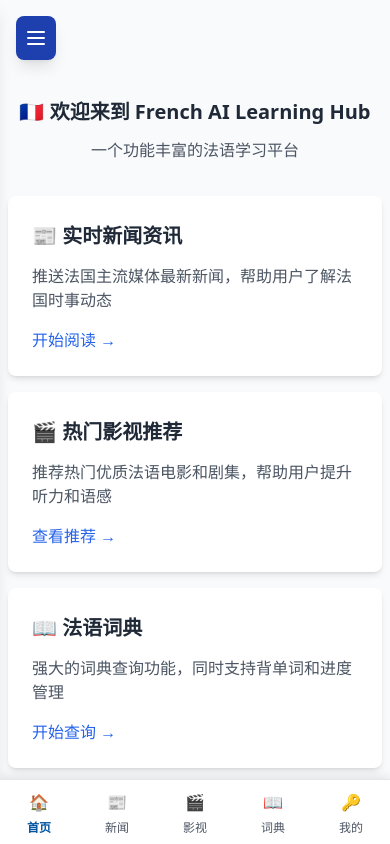
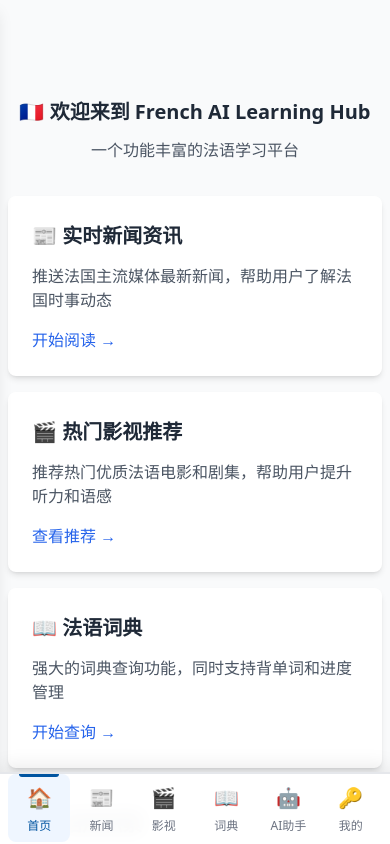
Before and after one commit to SeleneGallagher/French-AI-Learning-Hub, a website with bundled scripts: page index.html in a window 390 px wide. Built offline with nearby package versions, Linux system fonts and the light colour scheme.

Commit message:
Remove mobile menu button, add AI assistant to bottom nav, improve mobile nav styling, fix dictionary path

```diff
--- a/index.html
+++ b/index.html
@@ -58,16 +58,6 @@
     <link rel="stylesheet" href="styles/main.css">
 </head>
 <body class="bg-gray-50">
-    <!-- 移动端菜单按钮 -->
-    <button id="mobile-menu-btn" class="md:hidden fixed top-4 left-4 z-50 bg-blue-800 text-white p-2 rounded-lg shadow-lg">
-        <svg class="w-6 h-6" fill="none" stroke="currentColor" viewBox="0 0 24 24">
-            <path stroke-linecap="round" stroke-linejoin="round" stroke-width="2" d="M4 6h16M4 12h16M4 18h16"></path>
-        </svg>
-    </button>
-
-    <!-- 移动端遮罩层 -->
-    <div id="mobile-overlay" class="md:hidden fixed inset-0 bg-black bg-opacity-50 z-40 hidden"></div>
-
     <div class="flex h-screen overflow-hidden">
         <!-- 左侧导航栏 - 法国深蓝 -->
         <nav id="sidebar" class="fixed md:static w-64 text-white flex flex-col shadow-lg transform -translate-x-full md:translate-x-0 transition-transform duration-300 z-40 h-full" style="background: linear-gradient(180deg, #002654 0%, #001a3d 100%);">
@@ -565,27 +555,31 @@
     </script>
 
     <!-- 移动端底部导航栏 -->
-    <nav id="mobile-nav" class="md:hidden fixed bottom-0 left-0 right-0 bg-white border-t border-gray-200 shadow-lg z-50">
-        <div class="flex justify-around items-center h-16">
-            <a href="#welcome" class="mobile-nav-item flex flex-col items-center justify-center flex-1 h-full text-gray-600 hover:text-blue-600 transition-colors" data-module="welcome">
-                <span class="text-xl mb-1">🏠</span>
-                <span class="text-xs">首页</span>
+    <nav id="mobile-nav" class="md:hidden fixed bottom-0 left-0 right-0 bg-white border-t-2 border-gray-200 shadow-2xl z-50 safe-area-inset-bottom">
+        <div class="flex justify-around items-center h-18 px-2 pb-2">
+            <a href="#welcome" class="mobile-nav-item flex flex-col items-center justify-center flex-1 h-full text-gray-500 hover:text-blue-600 transition-all duration-200 py-2 rounded-lg" data-module="welcome">
+                <span class="text-2xl mb-1">🏠</span>
+                <span class="text-xs font-medium">首页</span>
             </a>
-            <a href="#news" class="mobile-nav-item flex flex-col items-center justify-center flex-1 h-full text-gray-600 hover:text-blue-600 transition-colors" data-module="news">
-                <span class="text-xl mb-1">📰</span>
-                <span class="text-xs">新闻</span>
+            <a href="#news" class="mobile-nav-item flex flex-col items-center justify-center flex-1 h-full text-gray-500 hover:text-blue-600 transition-all duration-200 py-2 rounded-lg" data-module="news">
+                <span class="text-2xl mb-1">📰</span>
+                <span class="text-xs font-medium">新闻</span>
             </a>
-            <a href="#movies" class="mobile-nav-item flex flex-col items-center justify-center flex-1 h-full text-gray-600 hover:text-blue-600 transition-colors" data-module="movies">
-                <span class="text-xl mb-1">🎬</span>
-                <span class="text-xs">影视</span>
+            <a href="#movies" class="mobile-nav-item flex flex-col items-center justify-center flex-1 h-full text-gray-500 hover:text-blue-600 transition-all duration-200 py-2 rounded-lg" data-module="movies">
+                <span class="text-2xl mb-1">🎬</span>
+                <span class="text-xs font-medium">影视</span>
             </a>
-            <a href="#dictionary" class="mobile-nav-item flex flex-col items-center justify-center flex-1 h-full text-gray-600 hover:text-blue-600 transition-colors" data-module="dictionary">
-                <span class="text-xl mb-1">📖</span>
-                <span class="text-xs">词典</span>
+            <a href="#dictionary" class="mobile-nav-item flex flex-col items-center justify-center flex-1 h-full text-gray-500 hover:text-blue-600 transition-all duration-200 py-2 rounded-lg" data-module="dictionary">
+                <span class="text-2xl mb-1">📖</span>
+                <span class="text-xs font-medium">词典</span>
             </a>
-            <a href="#login" class="mobile-nav-item flex flex-col items-center justify-center flex-1 h-full text-gray-600 hover:text-blue-600 transition-colors" data-module="login">
-                <span class="text-xl mb-1">🔑</span>
-                <span class="text-xs">我的</span>
+            <a href="#ai-assistant" class="mobile-nav-item flex flex-col items-center justify-center flex-1 h-full text-gray-500 hover:text-blue-600 transition-all duration-200 py-2 rounded-lg" data-module="ai-assistant">
+                <span class="text-2xl mb-1">🤖</span>
+                <span class="text-xs font-medium">AI助手</span>
+            </a>
+            <a href="#login" class="mobile-nav-item flex flex-col items-center justify-center flex-1 h-full text-gray-500 hover:text-blue-600 transition-all duration-200 py-2 rounded-lg" data-module="login">
+                <span class="text-2xl mb-1">🔑</span>
+                <span class="text-xs font-medium">我的</span>
             </a>
         </div>
     </nav>
@@ -607,11 +601,11 @@
             const hash = window.location.hash.slice(1) || 'welcome';
             document.querySelectorAll('#mobile-nav .mobile-nav-item').forEach(item => {
                 if (item.dataset.module === hash) {
-                    item.classList.add('text-blue-600', 'font-semibold');
-                    item.classList.remove('text-gray-600');
+                    item.classList.add('text-blue-600', 'font-semibold', 'bg-blue-50');
+                    item.classList.remove('text-gray-500');
                 } else {
-                    item.classList.remove('text-blue-600', 'font-semibold');
-                    item.classList.add('text-gray-600');
+                    item.classList.remove('text-blue-600', 'font-semibold', 'bg-blue-50');
+                    item.classList.add('text-gray-500');
                 }
             });
         }
--- a/scripts/modules/dictionary.js
+++ b/scripts/modules/dictionary.js
@@ -77,10 +77,10 @@ async function loadDictionary() {
 
     try {
         // 优先尝试加载新的 French Dictionary
-        let response = await fetch('public/data/dicts/french_dict.json');
+        let response = await fetch('/public/data/dicts/french_dict.json');
         if (!response.ok) {
             // 如果新词典不存在，静默回退到旧词典（不显示404错误）
-            response = await fetch('public/data/dicts/gonggong.json');
+            response = await fetch('/public/data/dicts/gonggong.json');
         }
 
         if (response.ok) {
--- a/styles/main.css
+++ b/styles/main.css
@@ -371,7 +371,18 @@ button[style*="border: 1px solid var(--gray-300)"][style*="color: var(--gray-700
 
 /* 移动端底部导航栏样式 */
 #mobile-nav {
-    box-shadow: 0 -2px 10px rgba(0, 0, 0, 0.1);
+    box-shadow: 0 -4px 20px rgba(0, 0, 0, 0.1);
+    backdrop-filter: blur(10px);
+    background: rgba(255, 255, 255, 0.95);
+}
+
+#mobile-nav .mobile-nav-item {
+    position: relative;
+    transition: all 0.2s ease;
+}
+
+#mobile-nav .mobile-nav-item:hover {
+    transform: translateY(-2px);
 }
 
 #mobile-nav .mobile-nav-item.active,
@@ -380,12 +391,29 @@ button[style*="border: 1px solid var(--gray-300)"][style*="color: var(--gray-700
     font-weight: 600;
 }
 
+#mobile-nav .mobile-nav-item.active::before {
+    content: '';
+    position: absolute;
+    top: 0;
+    left: 50%;
+    transform: translateX(-50%);
+    width: 40px;
+    height: 3px;
+    background: #0054a0;
+    border-radius: 0 0 3px 3px;
+}
+
 /* 移动端基础样式 (小于768px) */
 @media (max-width: 768px) {
     /* 主内容区在移动端全宽 */
     main {
         width: 100%;
-        padding-bottom: 5rem; /* 为底部导航栏留出空间 */
+        padding-bottom: 5.5rem; /* 为底部导航栏留出空间 */
+    }
+
+    /* 底部导航栏高度 */
+    #mobile-nav {
+        height: 4.5rem;
     }
 
     /* 导航链接在移动端加大点击区域 */
```
